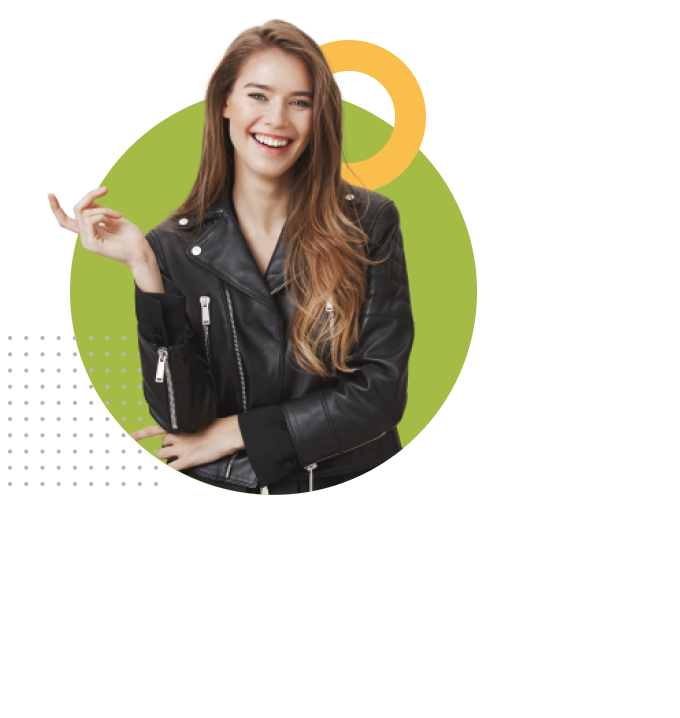
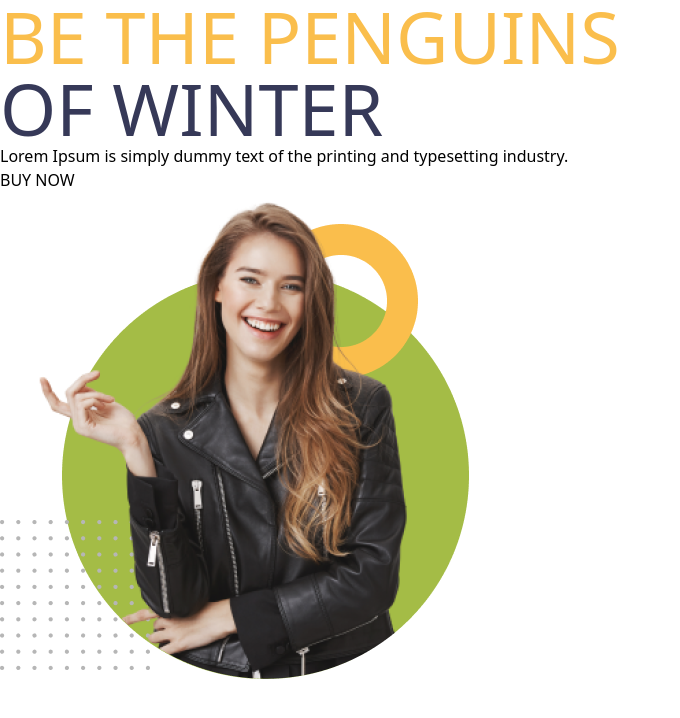
Before and after one commit to shakilawd/penguin-fashion-resources, a plain HTML site: page index.html in a window 1280 px wide. Shown: the whole page, without its empty margins (0-680 px from the left). Drawn offline with nearby package versions, Linux system fonts and the light colour scheme.

Commit message:
addded the tailwind config js file

```diff
--- a/index.html
+++ b/index.html
@@ -4,6 +4,8 @@
     <meta charset="UTF-8">
     <meta name="viewport" content="width=device-width, initial-scale=1.0">
     <title>Penguin Fashion</title>
+    <script src="https://cdn.tailwindcss.com"></script>
+
 </head>
 <body>
     <header>
@@ -12,15 +14,17 @@
         </nav>
         <!-- banner start -->
         <div>
-
             <div>
-
+                <h1 class="text-7xl	uppercase	"><span class="text-[#FABE4C]">Be the Penguins</span><br>
+                   <span class="text-[#363958]"> of Winter</span></h1>
+                    <p>Lorem Ipsum is simply dummy text of the printing
+                        and typesetting industry.</p>
+                        <button>BUY NOW</button>
             </div>
             <div>
                 <img src="images/model.png" alt="">
             </div>
         </div>
-
     </header>
     <main>
 
```
Also changed, not shown: tailwind.config.js (added).
